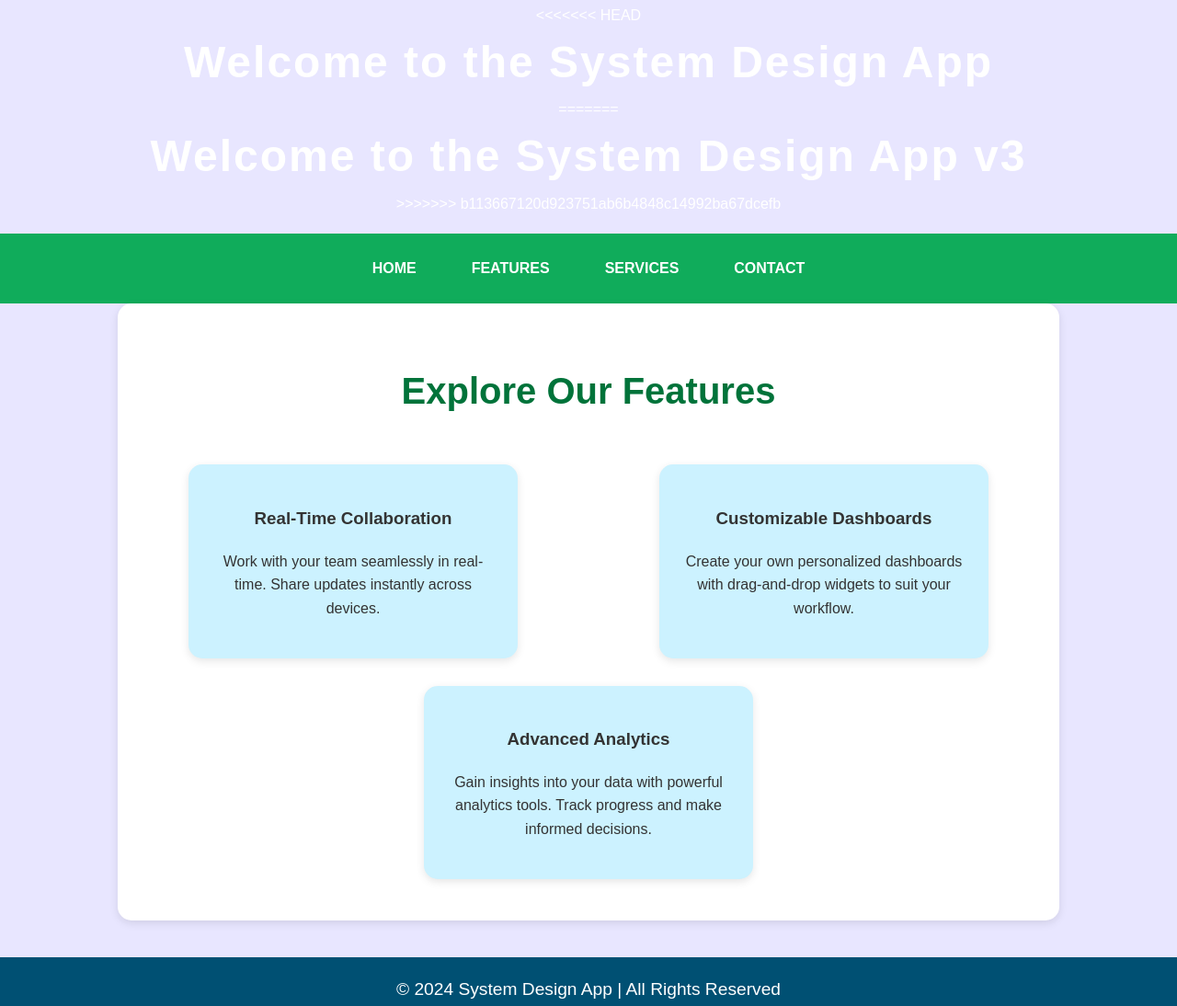
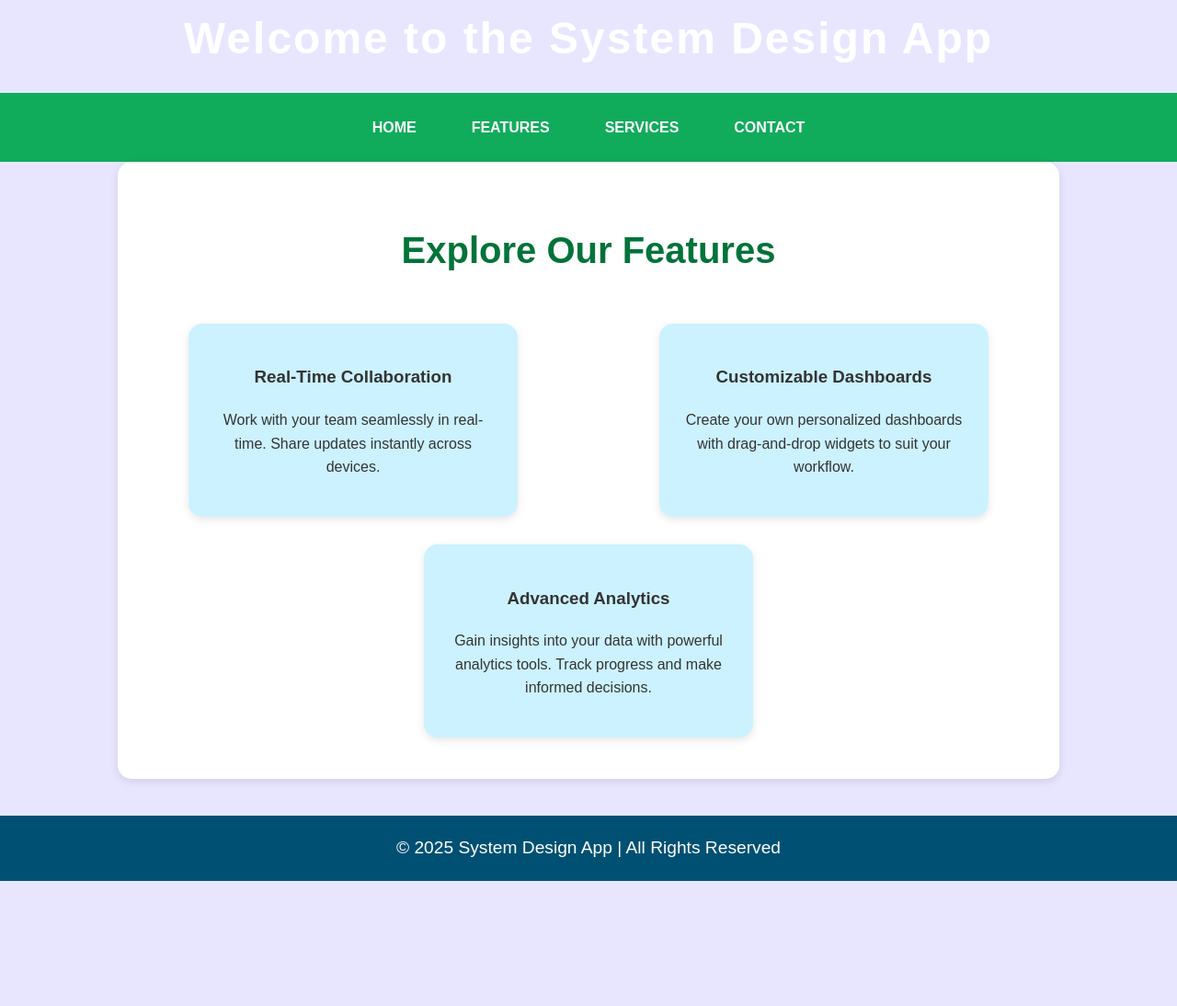
Before and after one commit to SudarsanSwain/cicd, a plain HTML site: page index.html in a window 1280 px wide. Shown: the part 16-1110 px from the top of the page at 92% size. After the commit the page ends 974 px from the top, so only its background shows below. Drawn offline with Linux system fonts and the light colour scheme.

Commit message:
Update index.html

```diff
--- a/index.html
+++ b/index.html
@@ -3,7 +3,7 @@
 <head>
     <meta charset="UTF-8">
     <meta name="viewport" content="width=device-width, initial-scale=1.0">
-    <title>Welcome to the Awesome System Design App v3!!</title>
+    <title>Welcome to the Awesome System Design App !!</title>
     <style>
         body {
             font-family: 'Arial', sans-serif;
@@ -110,11 +110,9 @@
 
     <header>
         <div class="container">
-<<<<<<< HEAD
+
             <h1>Welcome to the System Design App</h1>
-=======
-            <h1>Welcome to the System Design App v3</h1>
->>>>>>> b113667120d923751ab6b4848c14992ba67dcefb
+
         </div>
     </header>
 
@@ -144,7 +142,7 @@
     </section>
 
     <footer>
-        <p>&copy; 2024 System Design App | All Rights Reserved</p>
+        <p>&copy; 2025 System Design App | All Rights Reserved</p>
     </footer>
 
 </body>
```
